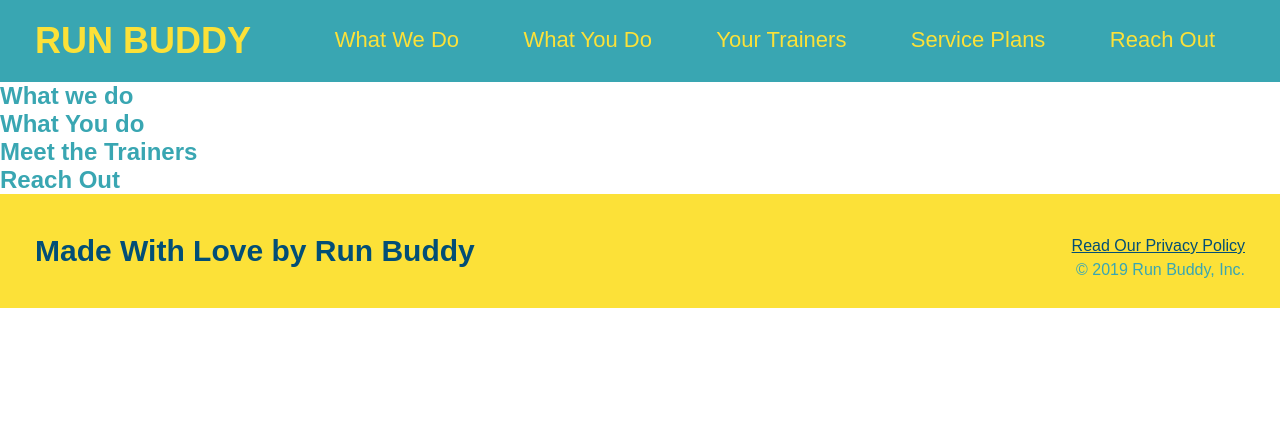
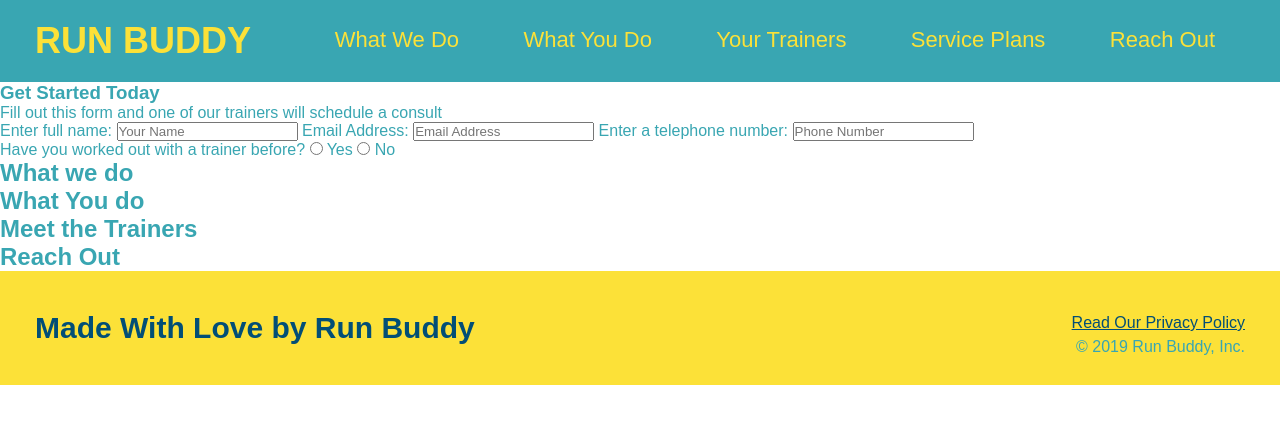
Before and after one commit to miinks/run-buddy, a plain HTML site: page index.html in a window 1280 px wide. Drawn offline with Linux system fonts and the light colour scheme.

Commit message:
run-buddy

```diff
--- a/index.html
+++ b/index.html
@@ -34,6 +34,26 @@
 	</nav>
 </header>
 	<section>
+		<div>
+			<h3>Get Started Today</h3>
+			<p>Fill out this form and one of our trainers will schedule a consult</p>
+			<form>
+				<label for="name">Enter full name:</label>
+				<input type="text" placeholder="Your Name" name="name" id="name" />
+				<label for="email">Email Address: </label>
+				<input type="text" placeholder="Email Address" name="email" id="email" />
+				<label for="phone" >Enter a telephone number:</label>
+				<input type="text" placeholder="Phone Number" name="phone" id="phone" />
+
+				<p>
+					Have you worked out with a trainer before?
+					<input type="radio" name="trainer-confirm" id="trainer-yes" />
+					<label for="trainer-yes">Yes</label>
+					<input type="radio" name="trainer-confirm" id="trainer-no" />
+					<label for="trainer-no">No</label>
+				</p>
+			</form>
+		</div>
 	</section>
 
 	<section>
```
